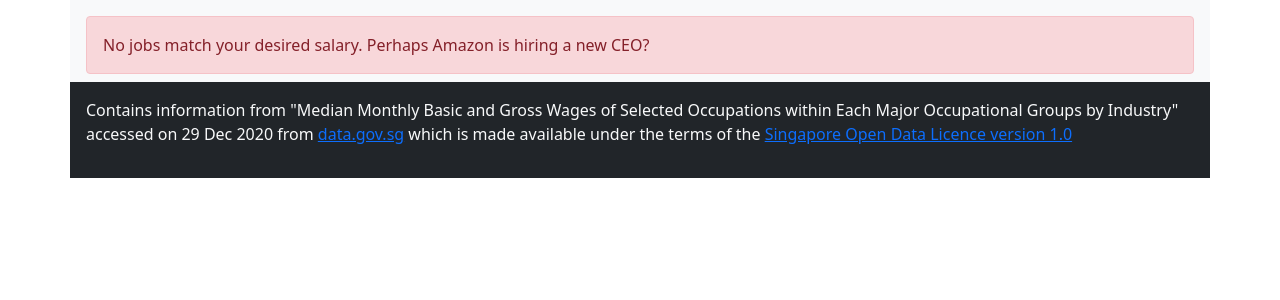
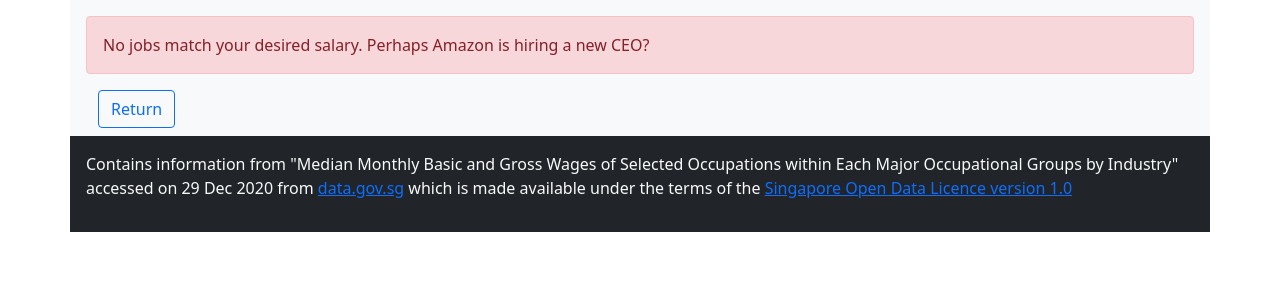
Before and after one commit to khaitheguy/pick-a-pay, a Flask app: template templates/jobs.html in a window 1280 px wide. Shown: the part 54-354 px from the top of the page. Run offline with Flask 2, Linux system fonts and the light colour scheme; the template is opened without the code that fills it, so the values that code supplies are empty.

Commit message:
add return button to job listing page

```diff
--- a/templates/jobs.html
+++ b/templates/jobs.html
@@ -7,12 +7,14 @@
 		{% if records %}
 			<div class="alert alert-success" role="alert">
 				{{ records }} jobs match your criteria.
-			</div>
 		{% else %}
 			<div class="alert alert-danger" role="alert">
 				No jobs match your desired salary. Perhaps Amazon is hiring a new CEO?
+		{% endif %}
 			</div>
-		{% endif %}
+			<div class="container mb-3">
+				<a href="/" class="btn btn-outline-primary">Return</a>
+			</div>
 		<div class="row row-cols-1 row-cols-md-2 g-4">
 			{% for row in rows %}
 			<div class="col">
```
